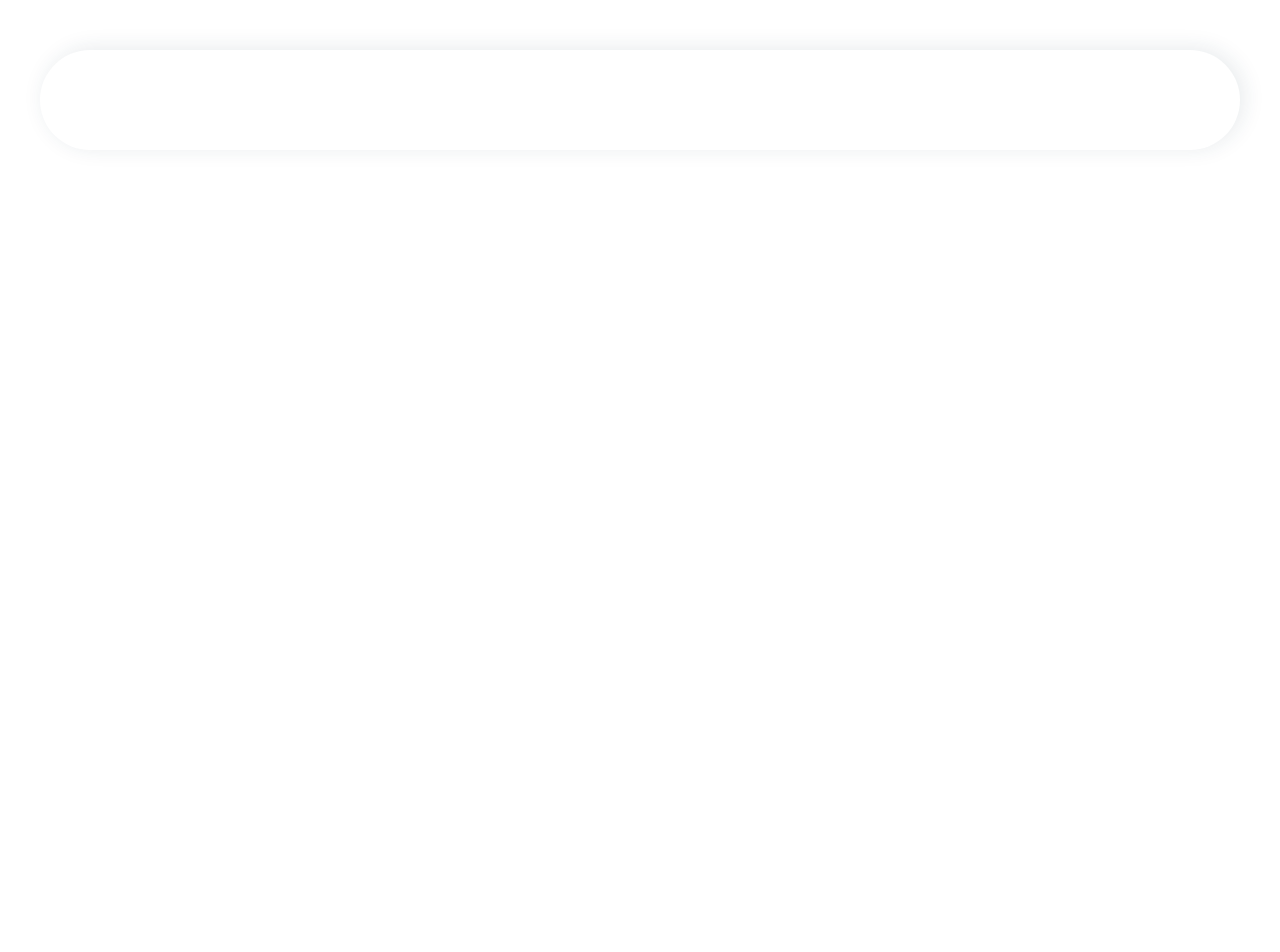
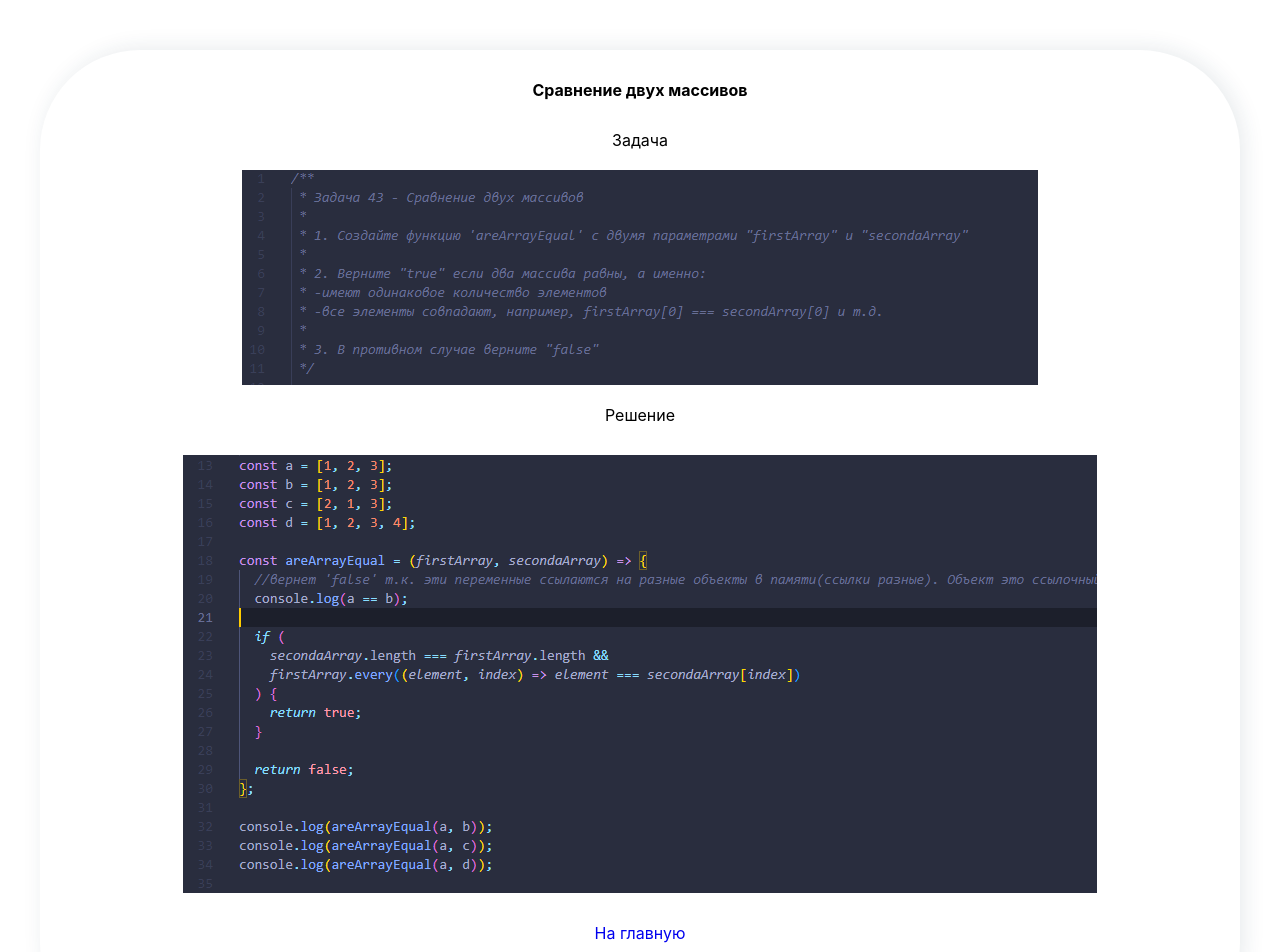
Before and after one commit to R1msk1y/Bogdan_Stas4uk_javaScript_myPractice, a React (Create React App) app: page /task_43 in a window 1280 px wide. Before the commit this address had no page. Shown: the top 952 px of the page. Before the commit the page ends 800 px from the top, so only its background shows below. Built offline with nearby package versions, Linux system fonts and the light colour scheme.

Commit message:
добавил 43 задачу

```diff
--- a/src/App.js
+++ b/src/App.js
@@ -10,6 +10,7 @@ import Task_39 from "./pages/Task_39";
 import Task_34 from "./pages/Task_34";
 import Task_40 from "./pages/Task_40";
 import Task_41 from "./pages/Task_41";
+import Task_43 from "./pages/Task_43";
 
 function App() {
   return (
@@ -25,6 +26,7 @@ function App() {
           <Route path="task_39" element={<Task_39 />} />
           <Route path="task_40" element={<Task_40 />} />
           <Route path="task_41" element={<Task_41 />} />
+          <Route path="task_43" element={<Task_43/>} />
         </Routes>
       </div>
     </div>
--- a/src/components/TaskList/TaskList.jsx
+++ b/src/components/TaskList/TaskList.jsx
@@ -12,6 +12,7 @@ const TaskList = () => {
       <Link to="task_39">Задача 39. Перебор элементов массива</Link>
       <Link to="task_40">Задача 40. Конвертация JSON в JavaScript объекты</Link>
       <Link to="task_41">Задача 41. Поиск объектов в массиве</Link>
+      <Link to="task_43">Задача 43. Сравнение двух массивов</Link>
     </div>
   );
 };
--- /dev/null
+++ b/src/pages/Task_43.jsx
@@ -0,0 +1,24 @@
+import { Link } from "react-router-dom";
+import condition_task43 from "./../img/tasks/condition_task43.png";
+import solution_task43 from "./../img/tasks/solution_task43.png";
+const Task_43 = () => {
+  return (
+    <div>
+      <div className="task">
+        <h2 className="task__mainTitle">Сравнение двух массивов</h2>
+        <h2 className="task__title">Задача</h2>
+        <div className="task__imgBox">
+          <img className="task__img" src={condition_task43} alt="" />
+        </div>
+        <div className="task__imgBox">
+          <h2 className="solution__title">Решение</h2>
+          <img className="task__img" src={solution_task43} alt="" />
+        </div>
+        <Link className="task__btn" to="/">
+          На главную
+        </Link>
+      </div>
+    </div>
+  );
+};
+export default Task_43;
```
Also changed, not shown: src/img/tasks/condition_task43.png (added), src/img/tasks/solution_task43.png (added).
